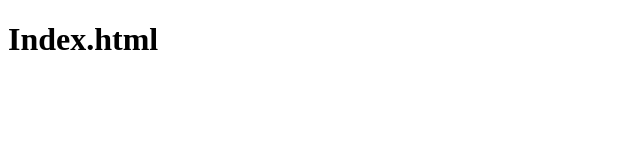
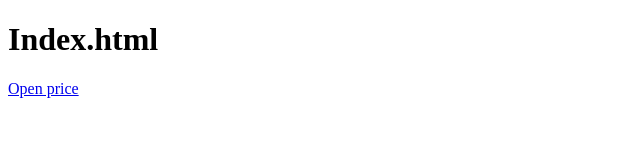
Before and after one commit to yuliakroxa3/training_u1, a plain HTML site: page trainig_github/index.html in a window 1280 px wide. Shown: the full height of the page, 0-640 px from the left. Drawn offline with Linux system fonts and the light colour scheme.

Commit message:
add p in index.html

```diff
--- a/trainig_github/index.html
+++ b/trainig_github/index.html
@@ -7,7 +7,7 @@
 </head>
 <body>
 
-<h1>Index.html</h1>
-
+    <h1>Index.html</h1>
+        <p><a href="price.html">Open price</a></p>
 </body>
 </html>
```
